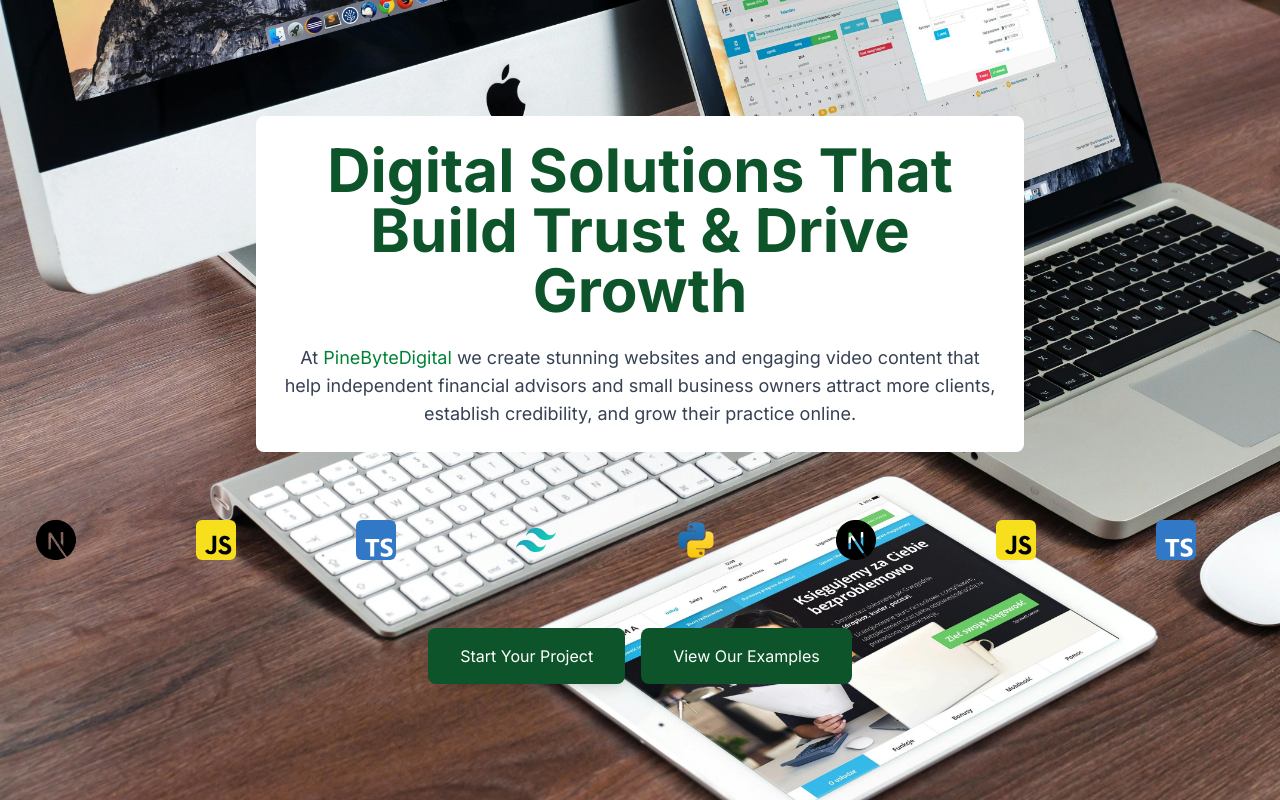
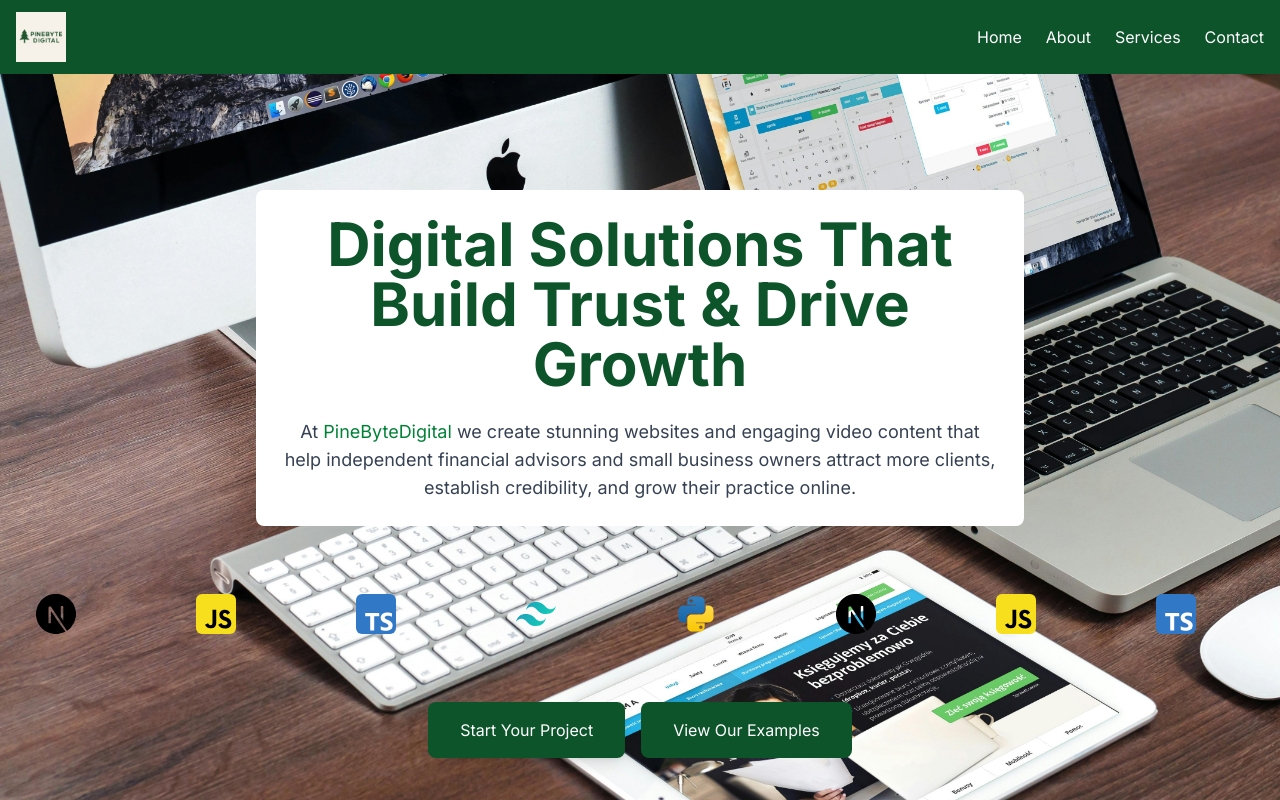
Before and after one commit to RhettRoseman/pinebytes, a Next.js app in the folder pinebyte/: page / in a window 1280 px wide. Shown: the top 800 px of the page. Built offline with nearby package versions, Linux system fonts and the light colour scheme.

Commit message:
layout.tsx fix

```diff
--- a/pinebyte/app/layout.tsx
+++ b/pinebyte/app/layout.tsx
@@ -51,7 +51,8 @@
 import type { Metadata } from "next";
 import { Inter } from "next/font/google";
 import "./globals.css";
-
+import Navbar from "./components/Navtabs";
+import Footer from "./components/footer";
 const inter = Inter({ subsets: ["latin"] });
 
 export const metadata: Metadata = {
@@ -69,7 +70,9 @@ export default function RootLayout({
 }>) {
   return (
     <html lang="en">
+      <Navbar />
       <body className={inter.className}>{children}</body>
+    <Footer />
     </html>
   );
 }
```
